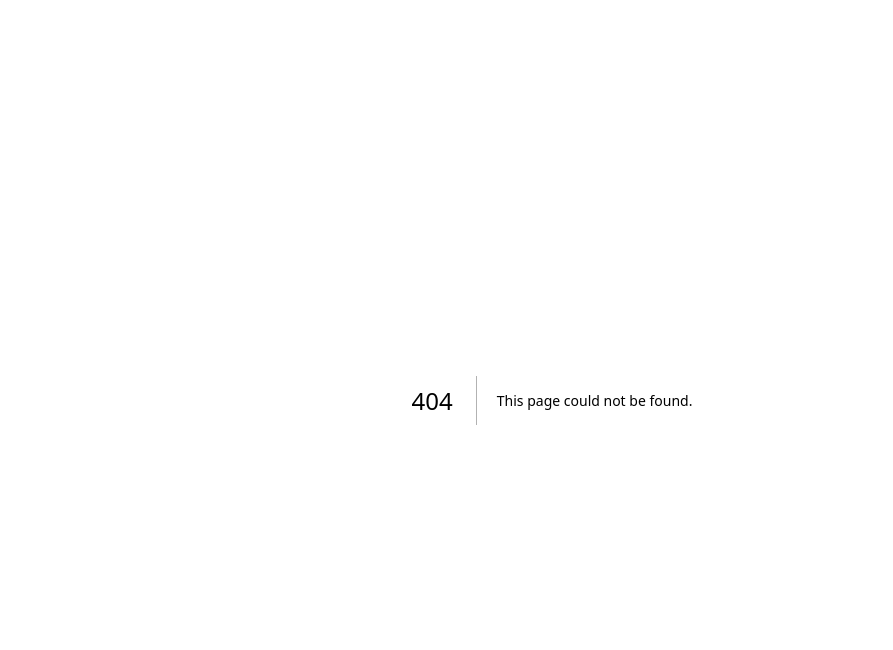
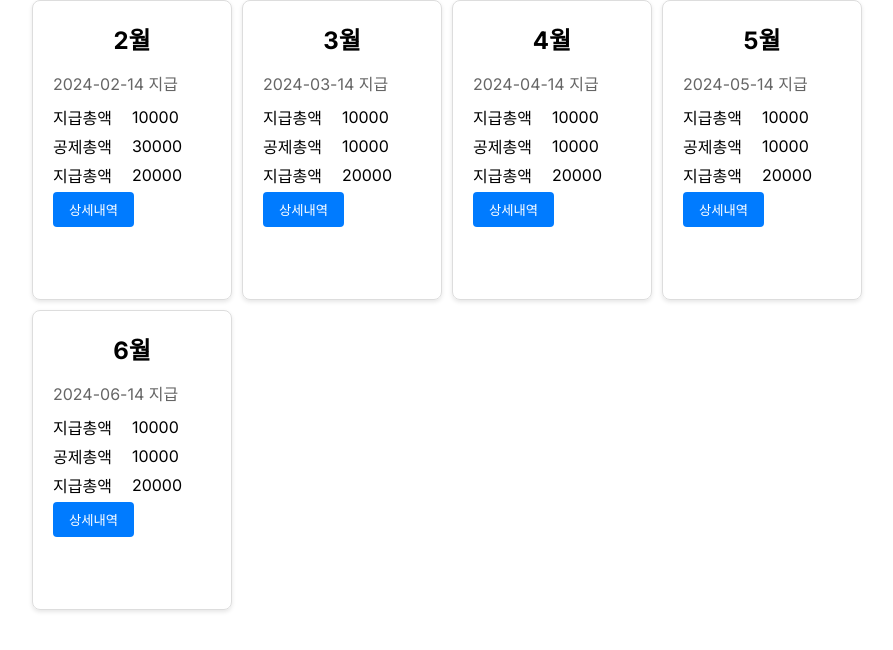
Before and after one commit to ohhhInFastcampus/toyproject2, a Next.js app: page /pay in a window 1280 px wide. Before the commit this address had no page. Shown: the top 650 px of the page, without its empty margins (88-981 px from the left). Built offline with nearby package versions, Linux system fonts and the light colour scheme.

Commit message:
[TP-13] 급여내역 페이지 추가, 월별 급여 내역 카드를 클릭시 상세내역 보여주는 로직 추가 #close

```diff
--- /dev/null
+++ b/src/app/pay/page.tsx
@@ -0,0 +1,93 @@
+"use client";
+import styled from "styled-components";
+import Card from "../../components/PayCard";
+import {PayType} from "../../../type/Pay";
+import PayDetail from "@/components/PayDetail";
+import {useState} from "react";
+
+const PayPageStyle = styled.div`
+    display: flex;
+    align-items: start;
+    justify-content: center;
+    min-height: 100vh;
+    gap: 10px;
+`
+const CardWrapper = styled.div`
+    width: 830px;
+    display: flex;
+    align-items: center;
+    justify-content: flex-start;
+    gap: 10px;
+    flex-wrap: wrap;
+`;
+
+
+const mockData: PayType[] = [
+    {
+        id: "1",
+        userId: "test@gmail.com",
+        deductions: "30000",
+        paymentDate: "2024-02-14",
+        earnings: "20000",
+        total: "10000"
+    },
+    {
+        id: "2",
+        userId: "test@gmail.com",
+        deductions: "10000",
+        paymentDate: "2024-03-14",
+        earnings: "20000",
+        total: "10000"
+    },
+    {
+        id: "3",
+        userId: "test@gmail.com",
+        deductions: "10000",
+        paymentDate: "2024-04-14",
+        earnings: "20000",
+        total: "10000"
+    },
+    {
+        id: "4",
+        userId: "test@gmail.com",
+        deductions: "10000",
+        paymentDate: "2024-05-14",
+        earnings: "20000",
+        total: "10000"
+    },
+    {
+        id: "5",
+        userId: "test@gmail.com",
+        deductions: "10000",
+        paymentDate: "2024-06-14",
+        earnings: "20000",
+        total: "10000"
+    }
+]
+const reset = {
+    deductions: "", earnings: "", id: "", paymentDate: "", total: "", userId: ""
+}
+const PayPage = () => {
+    const [target ,setTarget] = useState<PayType>(reset);
+    const settingTarget = (pay: PayType) => {
+        setTarget(pay);
+    }
+    const resetTarget = () => {
+        setTarget(reset);
+    }
+    return (
+        <PayPageStyle>
+            <CardWrapper>
+                {
+                    mockData.map((item) => {
+                        return (
+                            <Card key={item.id} pay={item}  setTarget={settingTarget}/>
+                        )
+                    })
+                }
+            </CardWrapper>
+            <PayDetail pay={target} resetTarget={resetTarget}></PayDetail>
+        </PayPageStyle>
+    )
+}
+export default PayPage;
```
